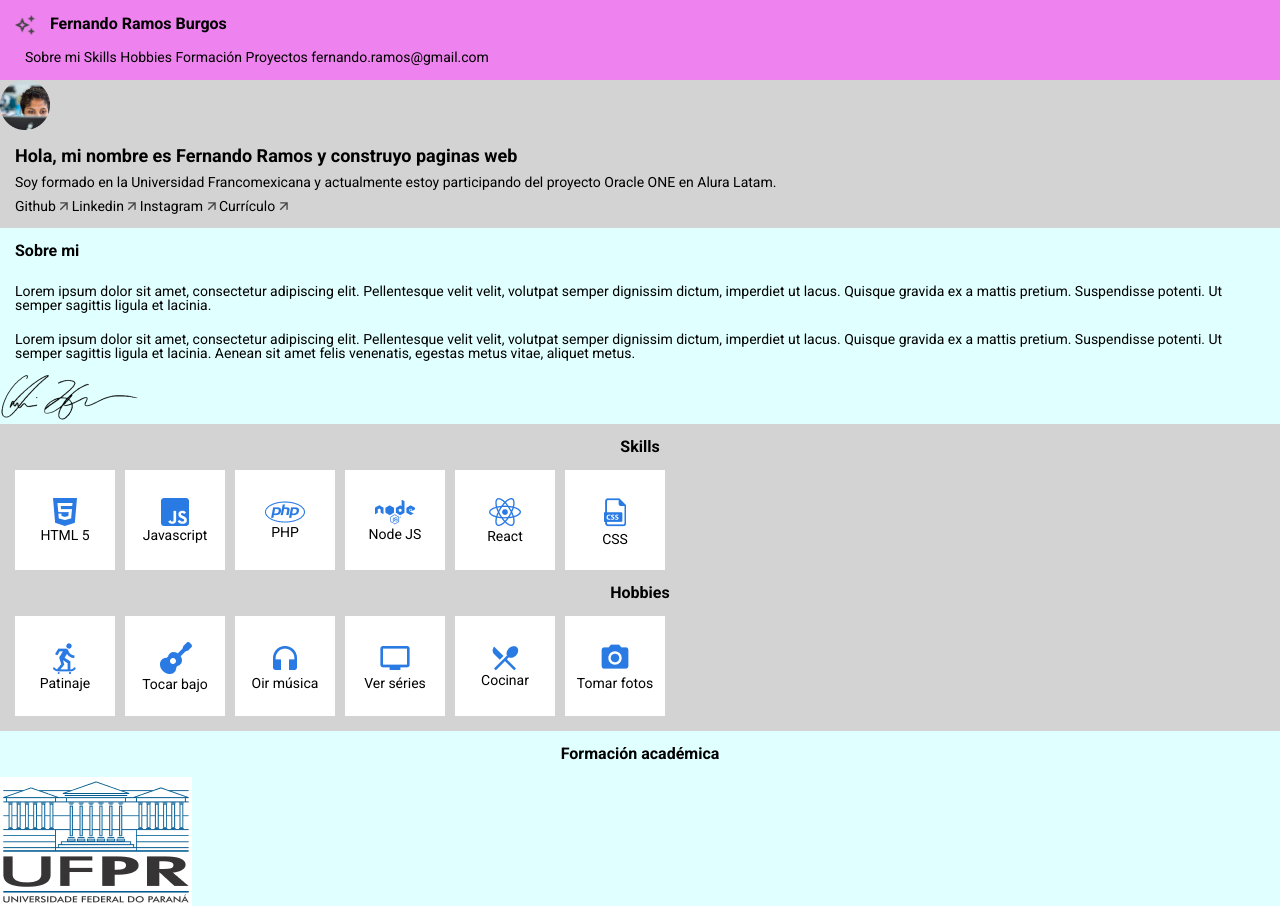
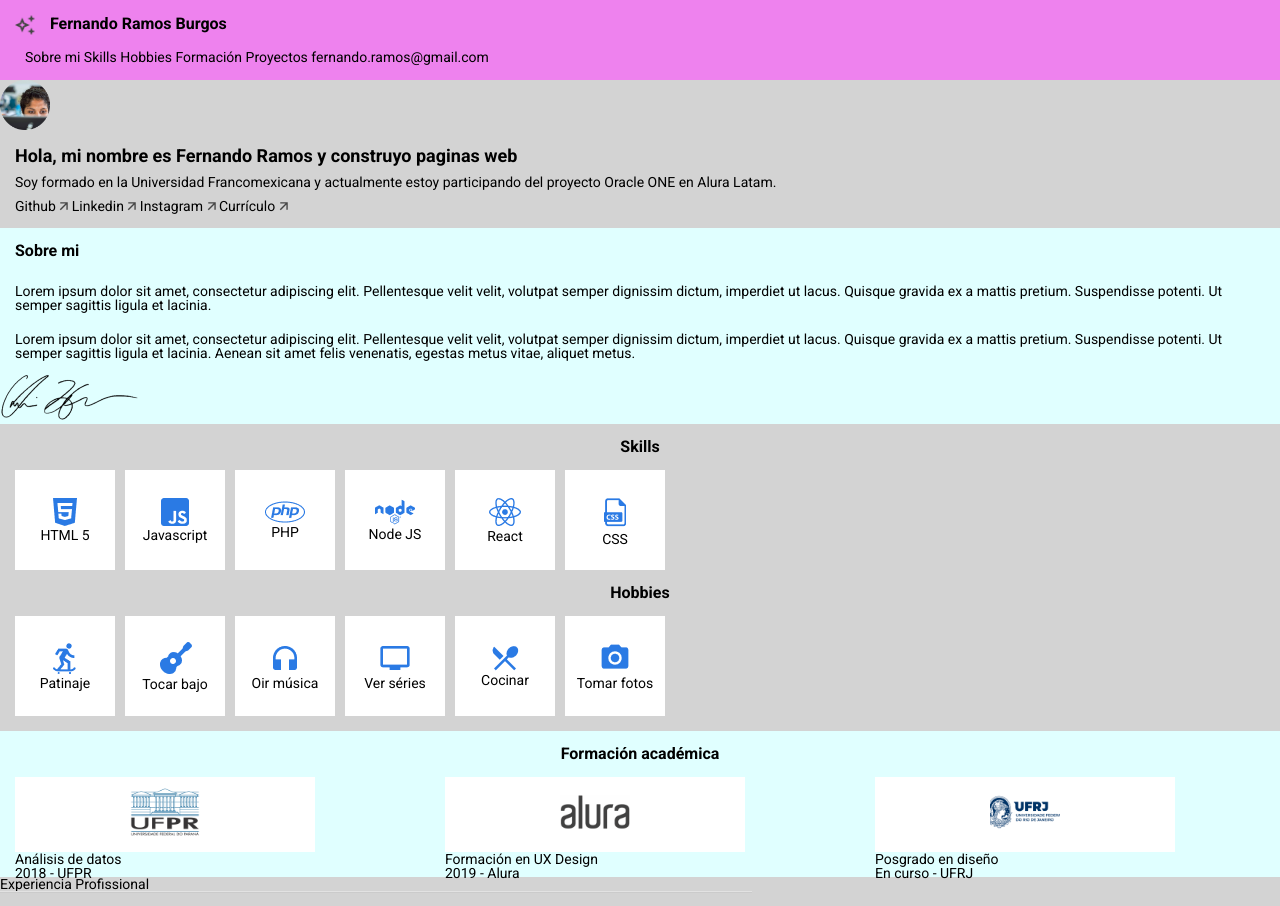
Before and after one commit to framosb72/Portafolio, a plain HTML site: page index.html in a window 1280 px wide. Shown: the top 906 px of the page. Drawn offline with Linux system fonts and the light colour scheme.

Commit message:
academic

```diff
--- a/css/estilos.css
+++ b/css/estilos.css
@@ -127,12 +127,6 @@
     width: 100px;
 }
 
-.academic {
-    background-color: lightcyan;
-    margin-top: 15px;
-    width: 100%;
-}
-
 .academic__title {
     font-weight: bold;
     font-size: 16px;
@@ -141,7 +135,35 @@
 }
 
 .academic__courses__box {
-    width: 400px;
+    width: 350px;
+    height: 100px;
+    flex-grow: 1;
+    padding: 0px 15px;
+}
+
+.academic__courses__item__img{
+    background-color: white;
+    width: 300px;
+    height: 75px;
+    text-align: center;
+}
+
+.academic__courses__item__img img {
+    margin-top: 10px;
+    width: 70px;
+    height: 50px;
+}
+
+.academic {
+    background-color: lightcyan;
+    margin-top: 15px;
+
+}
+
+.academic__courses {
+    display: flex;
+    flex-wrap: wrap;
+    gap: 10px;
 }
 
 
```
